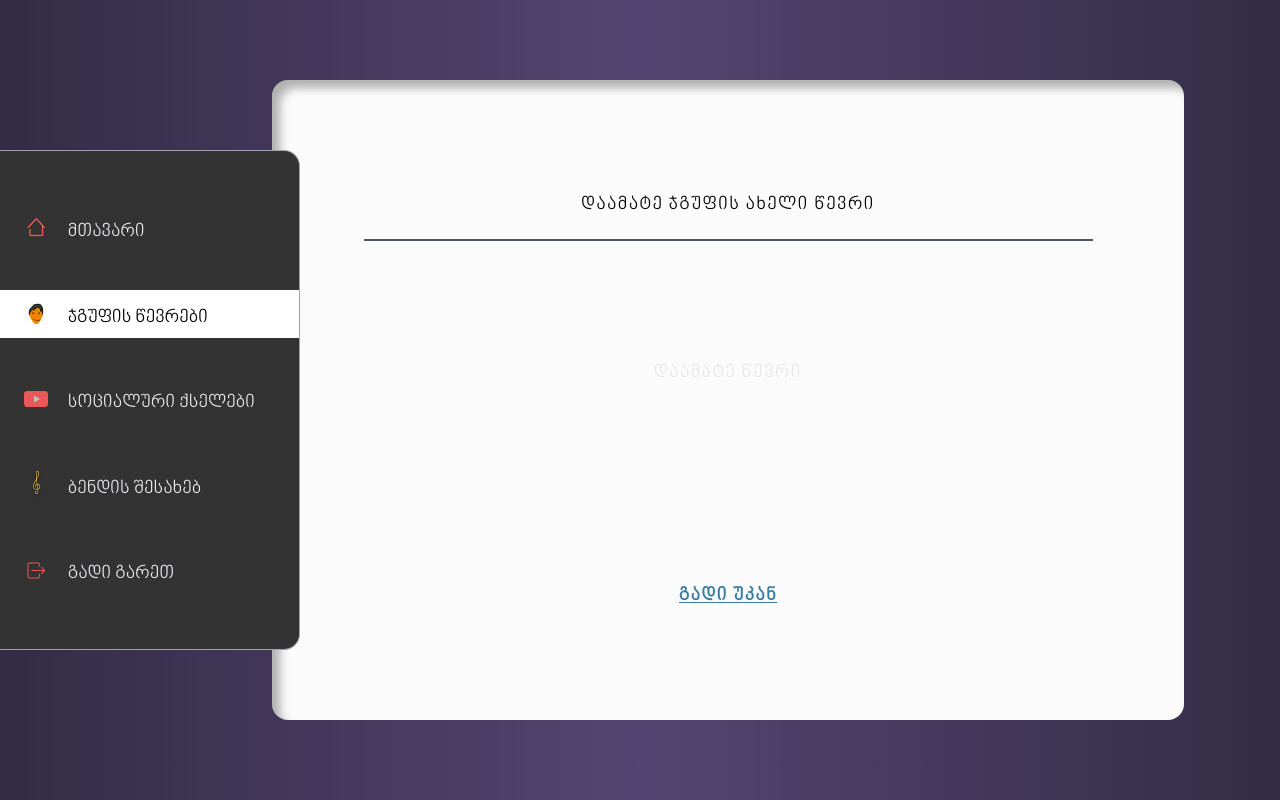
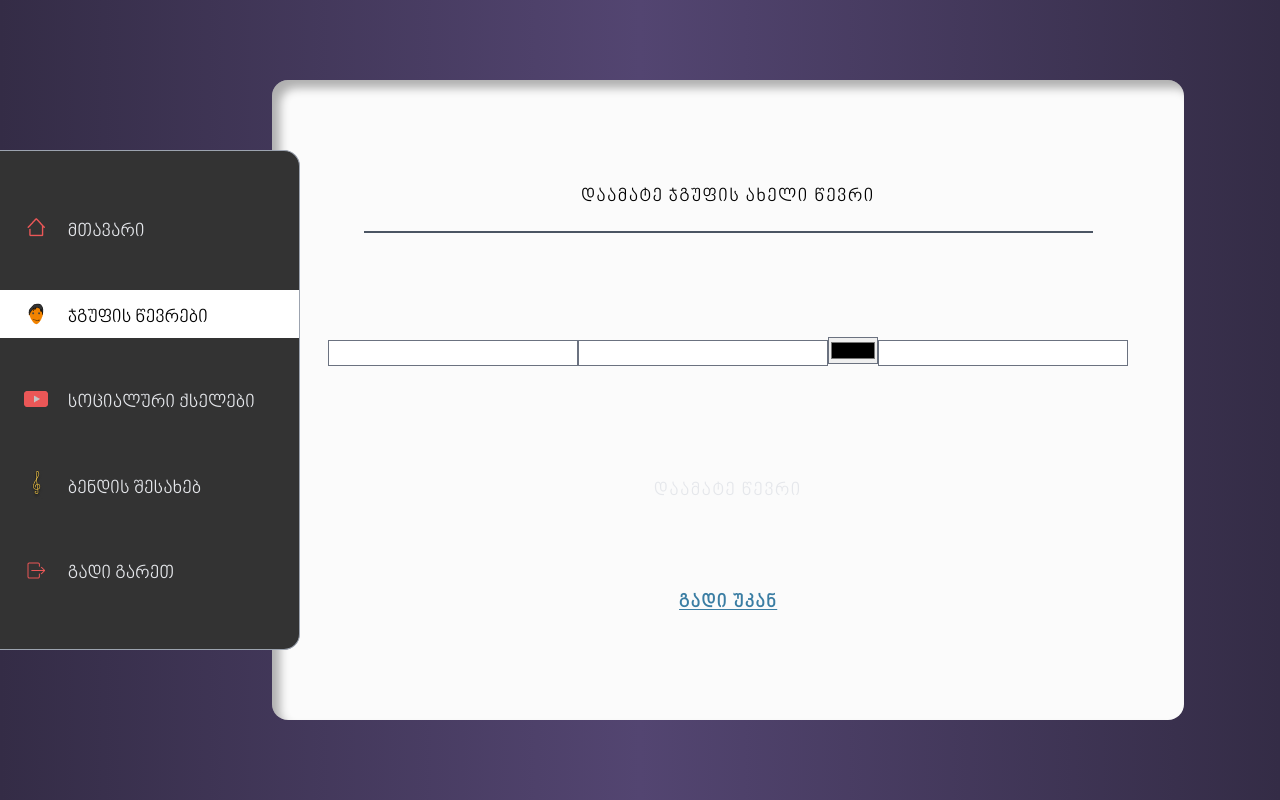
Before and after one commit to ibotchori/folk-soul, a React (Create React App) app: page /members/new in a window 1280 px wide. Built offline with nearby package versions, Linux system fonts and the light colour scheme.

Commit message:
chore: add inputs on NewMember page

```diff
--- a/src/pages/NewMember/NewMember.tsx
+++ b/src/pages/NewMember/NewMember.tsx
@@ -13,11 +13,19 @@ const NewMember = (props: Props) => {
         <p className='font-[mtavruli] text-lg  tracking-widest  w-[80%] text-center border-b-2 border-gray-600 pb-5 '>
           დაამატე ჯგუფის ახელი წევრი
         </p>
-        {/* Members */}
+        {/* Form */}
+        <div>
+          <input className='border border-gray-500' type='text' />
+          <input className='border border-gray-500' type='text' />
+          <input className='border border-gray-500' type='color' />
+          <input className='border border-gray-500' type='text' />
+        </div>
 
         {/* Add new member button */}
-        <Button text='დაამატე წევრი' backgroundColor='primaryBG' />
-        <GoBackButton />
+        <div className='flex flex-col'>
+          <Button text='დაამატე წევრი' backgroundColor='primaryBG' />
+          <GoBackButton />
+        </div>
       </div>
     </div>
   )
```
